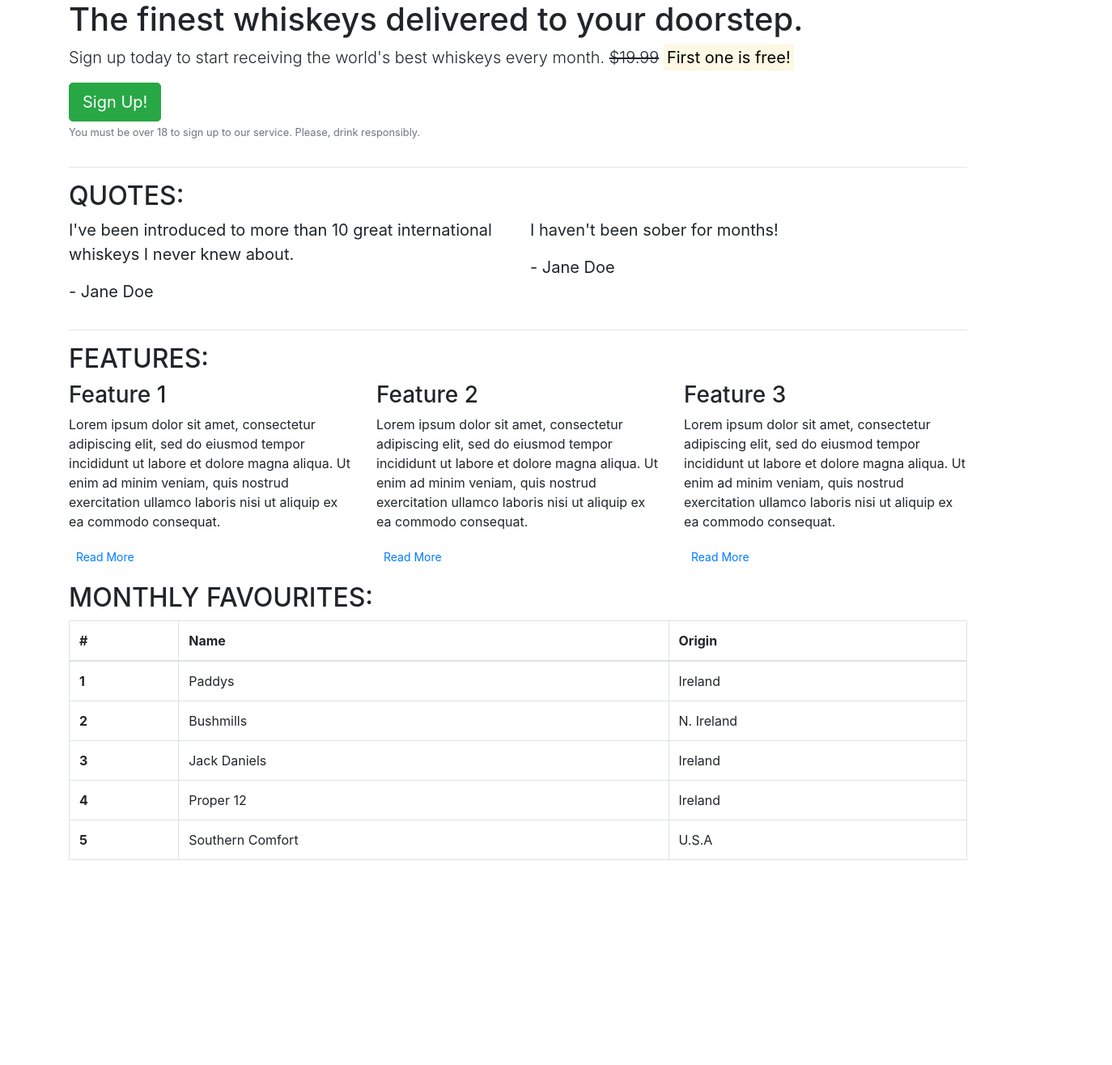
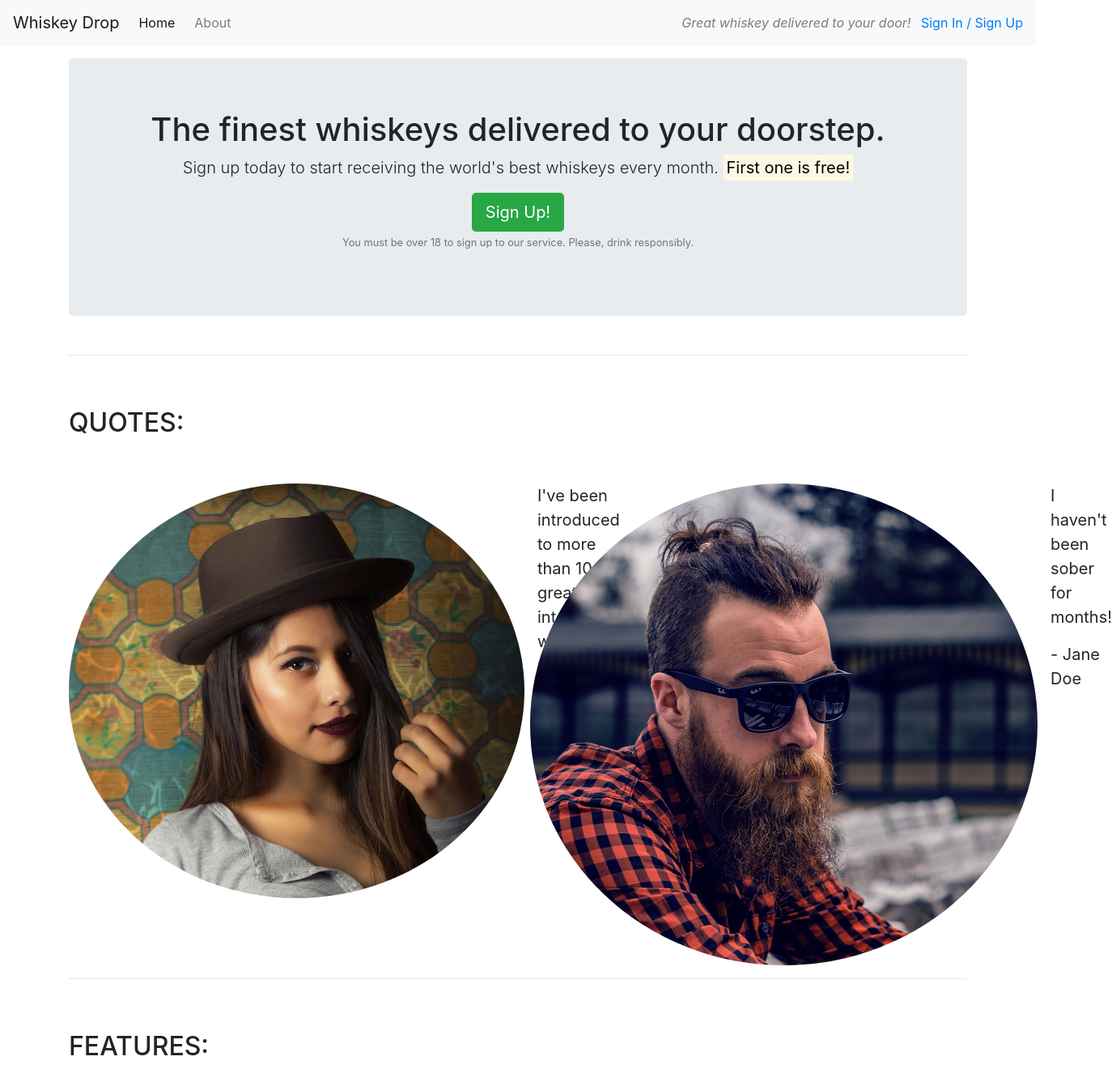
Before and after one commit to mikey17/Bootstrap-test, a plain HTML site: page index.html in a window 1280 px wide. Shown: the top 1315 px of the page at 81% size, 1374 px wide, since content can reach past the window. Before the commit the page ends 1078 px from the top, so only its background shows below. Drawn offline with nearby package versions, Linux system fonts and the light colour scheme.

Commit message:
add images

```diff
--- a/index.html
+++ b/index.html
@@ -3,20 +3,34 @@
 
 <head>
 	<meta charset="utf-8">
-
+	<meta name="viewport" content="width=device-width, initial-scale=1.0">
 	<title>Whiskey Drop | Taste a new whiskey every month</title>
-    <link rel="stylesheet" href="http://maxcdn.bootstrapcdn.com/bootstrap/4.1.3/css/bootstrap.min.css">
+	<link rel="stylesheet" href="https://maxcdn.bootstrapcdn.com/bootstrap/4.1.3/css/bootstrap.min.css">
 </head>
 
 <body>
-    <article class="container">
+	<nav class="navbar navbar-light bg-light navbar-expand-sm">
+		<a href="/" class="navbar-brand">Whiskey Drop</a>
+		<ul class="navbar-nav mr-auto">
+			<li class="active nav-item mr-2"><a class="nav-link" href="/">Home</a></li>
+			<li class=" nav-item mr-2"><a class="nav-link" href="/about">About</a></li>
+            <li class=" nav-item mr-2 d-block d-sm-none"><a class="nav-link" href="/login">Sign In / Sign Up</a></li>
+		</ul>
+        <div class="d-none d-md-block">
+		<p class="navbar-text my-auto mr-2"><i>Great whiskey delivered to your door!</i></p>
+		<a href="/login">Sign In / Sign Up</a>
+        </div>
+	</nav>
+	<article class="container mt-3">
 		<!-- Callout -->
 		<div class="row">
 			<div class="col-12">
-        <section class="callout">
+				<section class="callout jumbotron text-center">
 					<h1>The finest whiskeys delivered to your doorstep.</h1>
 					<p class="lead">Sign up today to start receiving the world's best whiskeys every month.
-             <s>$19.99</s> <strong><mark>First one is free!</mark></strong></p>
+						<s class="d-none d-sm-inline-">$19.99</s>
+                        <span class="d-inline d-sm-none"><br></span>
+                         <strong><mark>First one is free!</mark></strong></p>
 					<button class="btn btn-success btn-lg">Sign Up!</button>
 					<p class="text-muted"><small>You must be over 18 to sign up to our service.
              Please, drink responsibly.</small></p>
@@ -29,22 +43,32 @@
 		<!-- Quotes -->
 		<section class="quotes">
 			<div class="row">
-            <div class="col-12">
+				<div class="col-12 my-5">
 					<h2 class="text-uppercase">Quotes:</h2>
 				</div>
 			</div>
 			<div class="row">
 				<div class="col-12 col-md-6">
+                <div class="media">
+                    <img src="images/girl-image.png" class="rounded-circle mr-3 height=100 width=100">
+                    <div class="media-body">
 					<blockquote class="blockquote">
 						<p>I've been introduced to more than 10 great international whiskeys I never knew about.</p>
 						<p>- Jane Doe</p>
 					</blockquote>
                     </div>
+                </div>
+				</div>
 				<div class="col-12 col-md-6">
+                <div class="media">
+                    <img src="images/guy-image.png" class="rounded-circle mr-3 height=100 width=100">
+                    <div class="media-body">
 					<blockquote class="blockquote">
 						<p>I haven't been sober for months!</p>
 						<p>- Jane Doe</p>
 					</blockquote>
+                    </div>
+                </div>
 				</div>
 			</div>
 		</section>
@@ -55,29 +79,35 @@
 		<!-- Features -->
 		<section class="features">
 			<div class="row">
-            <div class="col-12">
-                <h2 class="text-uppercase" >Features:</h2>
+				<div class="col-12 my-5">
+					<h2 class="text-uppercase">Features:</h2>
 				</div>
 			</div>
 			<div class="row">
 				<div class="col-12 col-md-6 col-lg-4">
 					<div class="feature">
 						<h3>Feature 1</h3>
-                <p>Lorem ipsum dolor sit amet, consectetur adipiscing elit, sed do eiusmod tempor incididunt ut labore et dolore magna aliqua. Ut enim ad minim veniam, quis nostrud exercitation ullamco laboris nisi ut aliquip ex ea commodo consequat.</p>
+						<p>Lorem ipsum dolor sit amet, consectetur adipiscing elit, sed do eiusmod tempor incididunt ut
+							labore et dolore magna aliqua. Ut enim ad minim veniam, quis nostrud exercitation ullamco
+							laboris nisi ut aliquip ex ea commodo consequat.</p>
 						<p><a class="btn btn-sm btn-default" href="">Read More</a></p>
 					</div>
 				</div>
 				<div class="col-12 col-md-6 col-lg-4">
 					<div class="feature">
 						<h3>Feature 2</h3>
-                <p>Lorem ipsum dolor sit amet, consectetur adipiscing elit, sed do eiusmod tempor incididunt ut labore et dolore magna aliqua. Ut enim ad minim veniam, quis nostrud exercitation ullamco laboris nisi ut aliquip ex ea commodo consequat.</p>
+						<p>Lorem ipsum dolor sit amet, consectetur adipiscing elit, sed do eiusmod tempor incididunt ut
+							labore et dolore magna aliqua. Ut enim ad minim veniam, quis nostrud exercitation ullamco
+							laboris nisi ut aliquip ex ea commodo consequat.</p>
 						<p><a class="btn btn-sm btn-default" href="">Read More</a></p>
 					</div>
 				</div>
 				<div class="col-12 d-md-none d-lg-block col-lg-4">
 					<div class="feature">
 						<h3>Feature 3</h3>
-                <p>Lorem ipsum dolor sit amet, consectetur adipiscing elit, sed do eiusmod tempor incididunt ut labore et dolore magna aliqua. Ut enim ad minim veniam, quis nostrud exercitation ullamco laboris nisi ut aliquip ex ea commodo consequat.</p>
+						<p>Lorem ipsum dolor sit amet, consectetur adipiscing elit, sed do eiusmod tempor incididunt ut
+							labore et dolore magna aliqua. Ut enim ad minim veniam, quis nostrud exercitation ullamco
+							laboris nisi ut aliquip ex ea commodo consequat.</p>
 						<p><a class="btn btn-sm btn-default" href="">Read More</a></p>
 					</div>
 				</div>
@@ -88,7 +118,7 @@
 
 		<!-- Monthly Favourites -->
 		<section class="monthly-favourites">
-        <h2 class="text-uppercase" >Monthly Favourites:</h2>
+			<h2 class="text-uppercase">Monthly Favourites:</h2>
 			<div>
 				<table class="table table-bordered">
 					<thead>
```
Also changed, not shown: Images/girl-image.png (added), Images/guy-image.png (added). Lines whose indentation alone changed are shown as unchanged.
